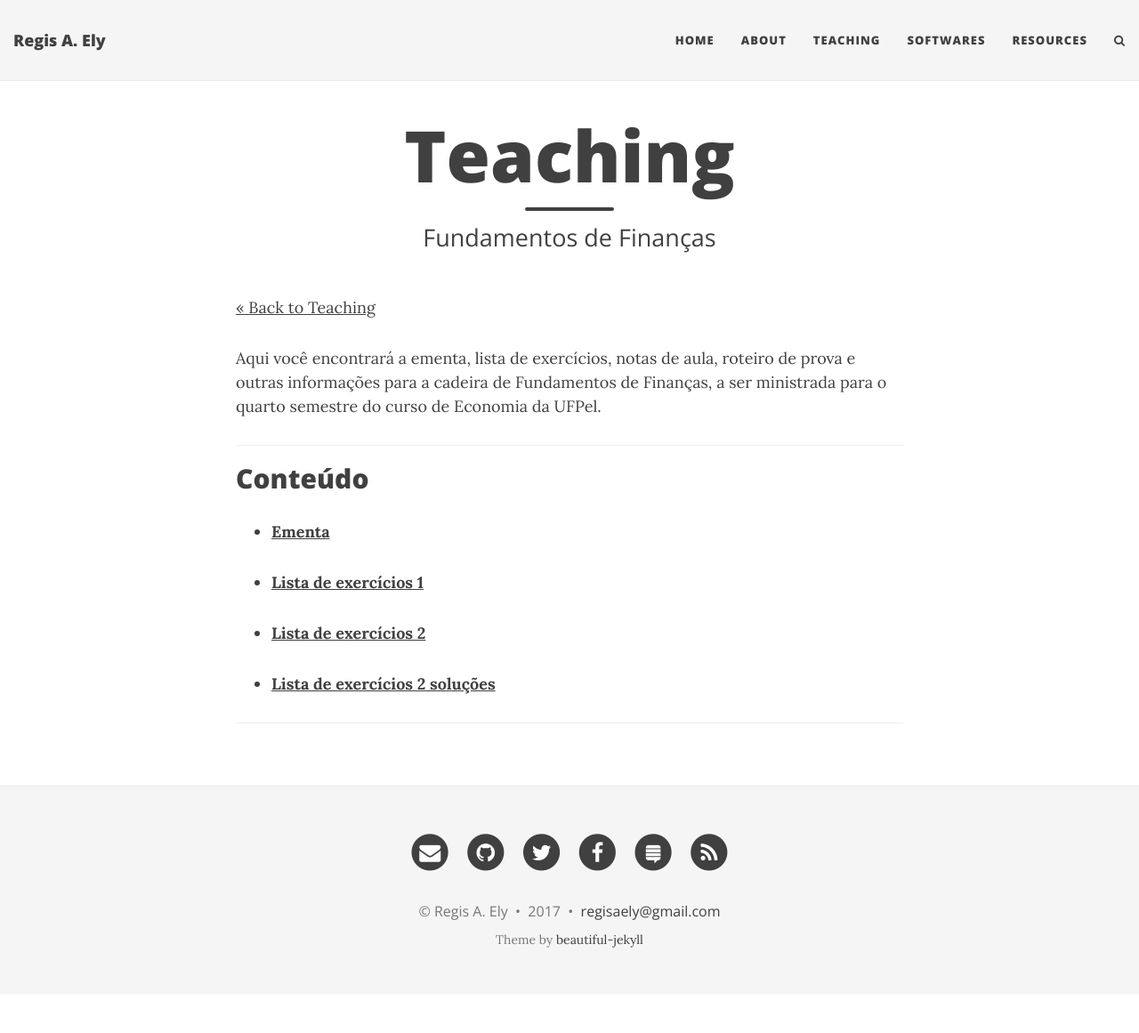
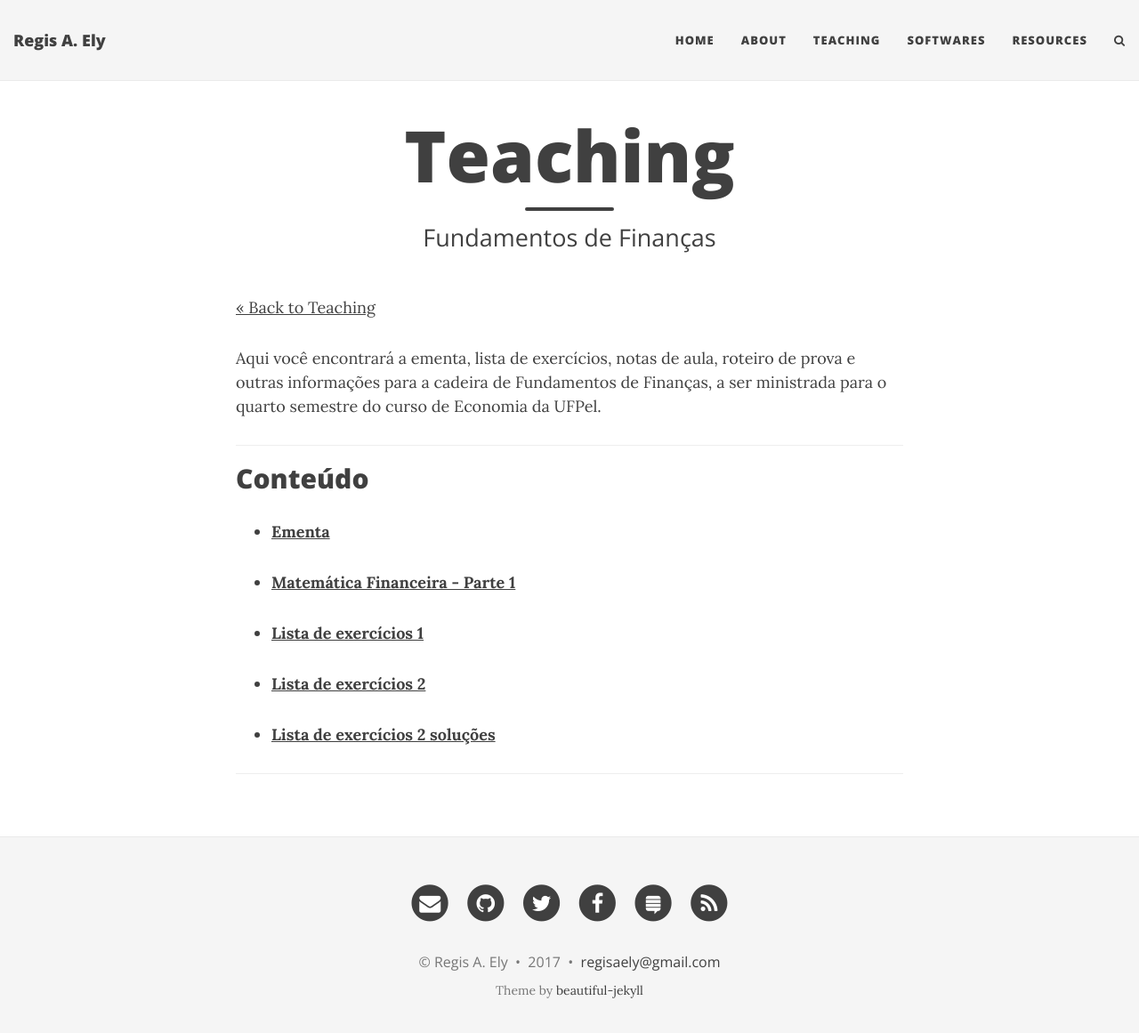
Before and after one commit to regisely/regisely.github.io, a Jekyll site: the page built from finance.md, in a window 1280 px wide and 1174 px high. Shown: the top 1161 px of the window at 89% size. Built offline with Jekyll 4.4.1, drawn with Linux system fonts in a browser that asks for light colours; nearby versions of some CDN libraries.

Commit message:
Slides finances parte 1

```diff
--- a/finance.md
+++ b/finance.md
@@ -14,6 +14,8 @@ Aqui você encontrará a ementa, lista de exercícios, notas de aula, roteiro de
 
 - **[Ementa](/files/financas.pdf)**
 
+- **[Matemática Financeira - Parte 1](/files/matfin-parte1.pdf)**
+
 - **[Lista de exercícios 1](/files/finance-lista1.pdf)**
 
 - **[Lista de exercícios 2](/files/finance-lista2.pdf)**
```
Also changed, not shown: 1 other file.
